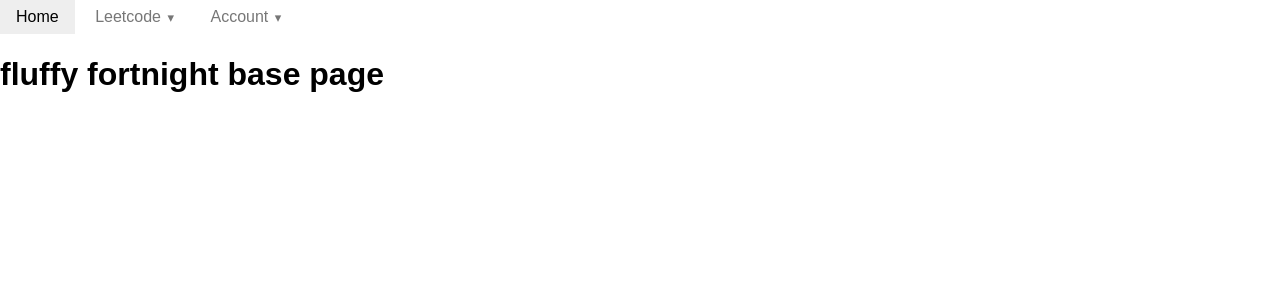
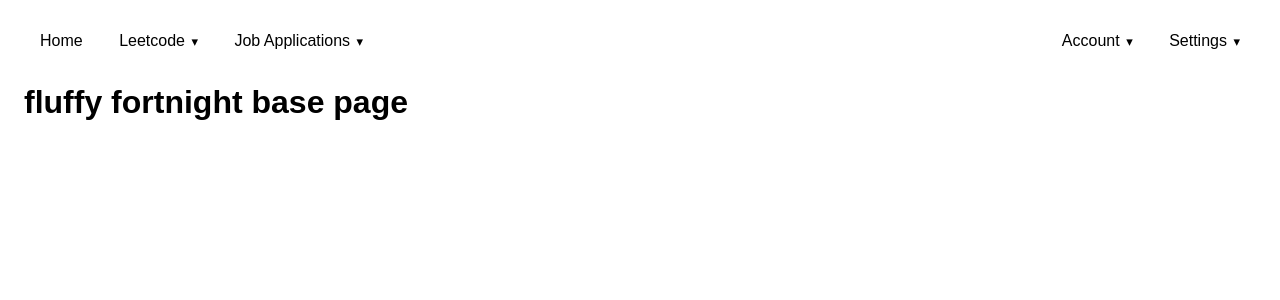
Before and after one commit to jwc20/fluffy-fortnight, a Flask app: page / in a window 1280 px wide. Shown: the top 300 px of the page. Run offline with Flask 3, Linux system fonts and the light colour scheme; some libraries are stand-ins or nearby versions.

Commit message:
Edit nav bar and layout

```diff
--- a/ff/static/styles.css
+++ b/ff/static/styles.css
@@ -0,0 +1,31 @@
+:root {
+  --ratio: 1.5;
+  --s-5: calc(var(--s-4) / var(--ratio));
+  --s-4: calc(var(--s-3) / var(--ratio));
+  --s-3: calc(var(--s-2) / var(--ratio));
+  --s-2: calc(var(--s-1) / var(--ratio));
+  --s-1: calc(var(--s0) / var(--ratio));
+  --s0: 1rem;
+  --s1: calc(var(--s0) * var(--ratio));
+  --s2: calc(var(--s1) * var(--ratio));
+  --s3: calc(var(--s2) * var(--ratio));
+  --s4: calc(var(--s3) * var(--ratio));
+  --s5: calc(var(--s4) * var(--ratio));
+}
+
+.base-page {
+  padding: var(--s1);
+  --color-light: #fff;
+  --color-dark: #000;
+  color: var(--color-dark);
+  background-color: var(--color-light);
+}
+
+.base-page * {
+  color: inherit;
+}
+
+.base-page.invert {
+  color: var(--color-light);
+  background-color: var(--color-dark);
+}
--- a/ff/templates/base.html
+++ b/ff/templates/base.html
@@ -14,11 +14,17 @@
       integrity="sha384-X38yfunGUhNzHpBaEBsWLO+A0HDYOQi8ufWDkZ0k9e0eXz/tH3II7uKZ9msv++Ls"
       rel="stylesheet"
     />
+    <!-- import styles.css from static-->
+    <link rel="stylesheet" href="{{ url_for('static', filename='styles.css') }}" />
     <title>ff</title>
   </head>
   <body>
-    <div class="pure-menu pure-menu-horizontal">
-      <ul class="pure-menu-list">
+
+    <div class="base-page">
+          <div class="pure-menu pure-menu-horizontal" style="display: inline-block;">
+
+      <!-- Left side menus -->
+      <ul class="pure-menu-list" style="float: left">
         <li class="pure-menu-item pure-menu-selected">
           <a class="pure-menu-link" href="/">Home</a>
         </li>
@@ -39,7 +45,25 @@
             </li>
           </ul>
         </li>
+        <li class="pure-menu-item pure-menu-has-children pure-menu-allow-hover">
+          <a class="pure-menu-link" href="#" id="menuLink2">Job Applications</a>
+          <ul class="pure-menu-children">
+            <li class="pure-menu-item">
+              <a class="pure-menu-link" href="#">Active Applications</a>
+            </li>
+            <li class="pure-menu-item">
+              <a class="pure-menu-link" href="#">Application History</a>
+            </li>
+            <li class="pure-menu-item">
+              <a class="pure-menu-link" href="#">Job Board</a>
+            </li>
+          </ul>
+        </li>
+      </ul>
 
+
+      <!-- Right side menus -->
+      <ul class="pure-menu-list" style="float: right">
         <li class="pure-menu-item pure-menu-has-children pure-menu-allow-hover">
           {% if g.user %}
           <a class="pure-menu-link" href="#">{{ g.user['username'] }}</a>
@@ -66,11 +90,33 @@
           </ul>
           {% endif %}
         </li>
+        <li class="pure-menu-item pure-menu-has-children pure-menu-allow-hover">
+          <a class="pure-menu-link" href="#" id="menuLink3">Settings</a>
+          <ul class="pure-menu-children">
+            <li class="pure-menu-item">
+              <a class="pure-menu-link" href="#">Profile</a>
+            </li>
+            <li class="pure-menu-item">
+              <a class="pure-menu-link" href="#">Preferences</a>
+            </li>
+            <li class="pure-menu-item">
+              <a class="pure-menu-link" href="#">Notifications</a>
+            </li>
+          </ul>
+        </li>
       </ul>
     </div>
-    <main class="container">
-      <h1>fluffy fortnight base page</h1>
-      <div class="content">{% block content %} {% endblock %}</div>
-    </main>
+
+          <main class="container">
+            <h1>fluffy fortnight base page</h1>
+            <div class="content">{% block content %} {% endblock %}</div>
+          </main>
+    </div>
+
+
+
+
+
+
   </body>
 </html>
```
